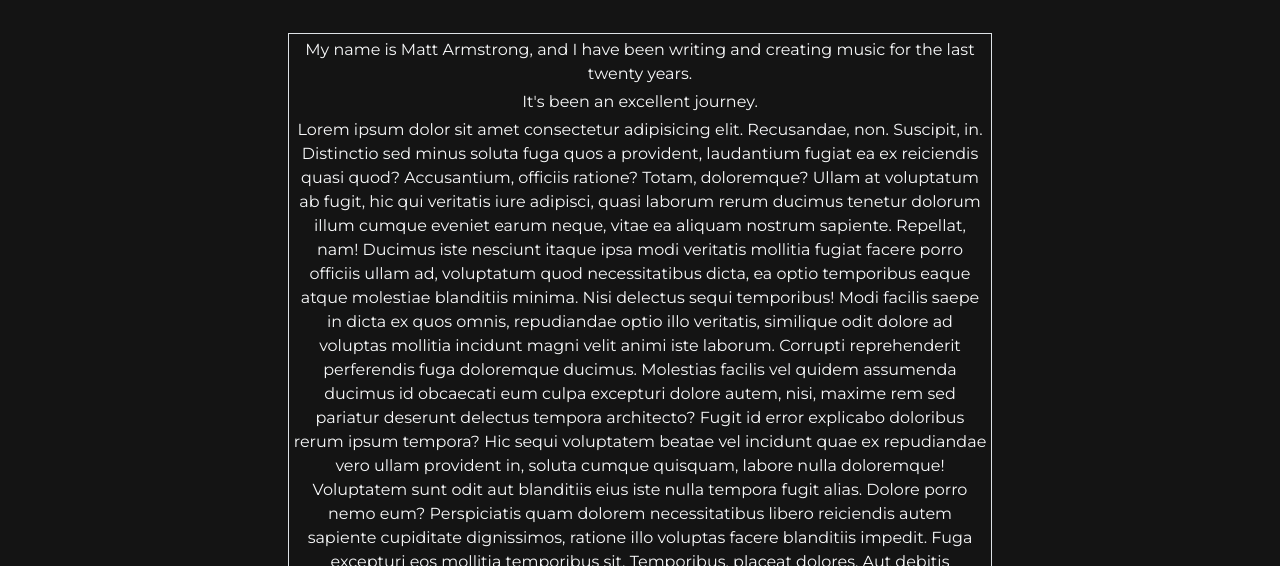
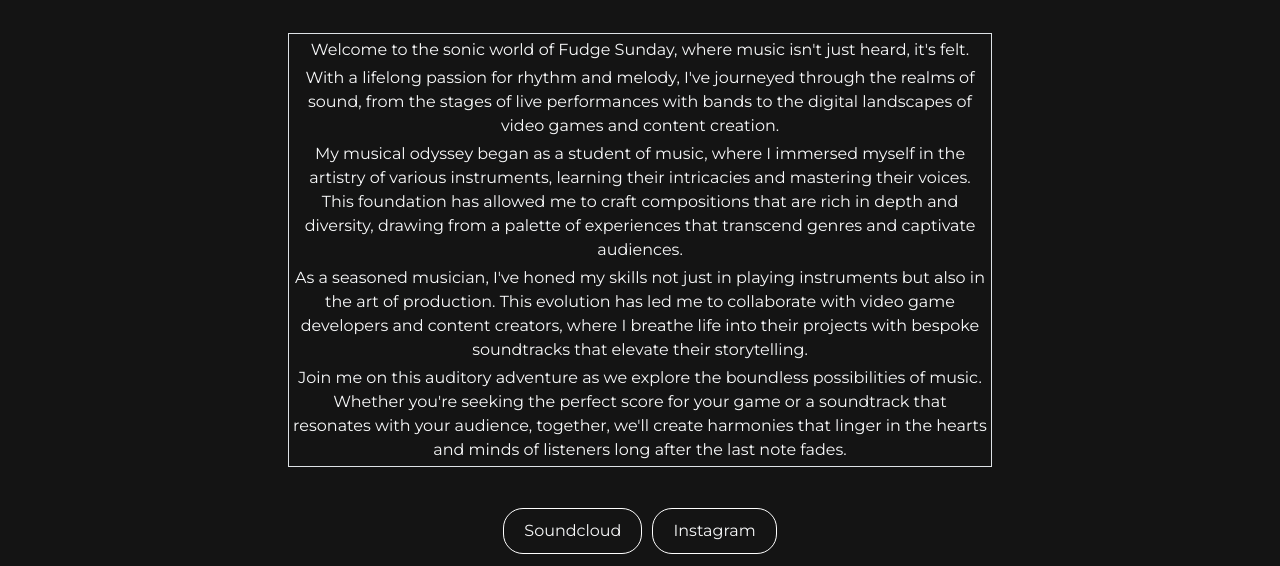
Before and after one commit to mattarmstrongspace/mattarmstrong-space, a plain HTML site: page fudgesunday/fudgeabout.html in a window 1280 px wide. Shown: the part 234-800 px from the top of the page. Drawn offline with nearby package versions, Linux system fonts and the light colour scheme.

Commit message:
Update fudgeabout.html
added an about me instead of having lorem

```diff
--- a/fudgesunday/fudgeabout.html
+++ b/fudgesunday/fudgeabout.html
@@ -59,18 +59,12 @@
           <div class="container-fluid py-4">
 
           <div class="m-1 border">
-          <p class="p-0 m-1">My name is Matt Armstrong, and I have been writing and creating music for the last twenty years.</p>
-          <p class="p-0 m-1">It's been an excellent journey.</p>
-          <p class="p-0 m-1">Lorem ipsum dolor sit amet consectetur adipisicing elit. Recusandae, non. Suscipit, in. Distinctio sed minus soluta fuga quos a provident, laudantium fugiat ea ex reiciendis quasi quod? Accusantium, officiis ratione?
-          Totam, doloremque? Ullam at voluptatum ab fugit, hic qui veritatis iure adipisci, quasi laborum rerum ducimus tenetur dolorum illum cumque eveniet earum neque, vitae ea aliquam nostrum sapiente. Repellat, nam!
-          Ducimus iste nesciunt itaque ipsa modi veritatis mollitia fugiat facere porro officiis ullam ad, voluptatum quod necessitatibus dicta, ea optio temporibus eaque atque molestiae blanditiis minima. Nisi delectus sequi temporibus!
-          Modi facilis saepe in dicta ex quos omnis, repudiandae optio illo veritatis, similique odit dolore ad voluptas mollitia incidunt magni velit animi iste laborum. Corrupti reprehenderit perferendis fuga doloremque ducimus.
-          Molestias facilis vel quidem assumenda ducimus id obcaecati eum culpa excepturi dolore autem, nisi, maxime rem sed pariatur deserunt delectus tempora architecto? Fugit id error explicabo doloribus rerum ipsum tempora?
-          Hic sequi voluptatem beatae vel incidunt quae ex repudiandae vero ullam provident in, soluta cumque quisquam, labore nulla doloremque! Voluptatem sunt odit aut blanditiis eius iste nulla tempora fugit alias.
-          Dolore porro  nemo eum? Perspiciatis quam dolorem necessitatibus libero reiciendis autem sapiente cupiditate dignissimos, ratione illo voluptas facere blanditiis impedit. Fuga excepturi eos mollitia temporibus sit. Temporibus, placeat dolores.
-          Aut debitis blanditiis corporis tenetur praesentium temporibus molestiae officia distinctio officiis quasi optio deleniti, earum deserunt, consectetur ad at maxime soluta id repudiandae! Ipsum molestiae repellendus fuga aperiam nisi fugit?
-          Ex ab molestiae saepe repudiandae eius et. Earum blanditiis id quis sed vel quod voluptatem ut quo. Ratione eligendi unde error nulla ipsam! Quod aperiam quasi ex provident beatae cupiditate.</p>
-        </div>
+          <p class="p-0 m-1">Welcome to the sonic world of Fudge Sunday, where music isn't just heard, it's felt.</p>
+          <p class="p-0 m-1">With a lifelong passion for rhythm and melody, I've journeyed through the realms of sound, from the stages of live performances with bands to the digital landscapes of video games and content creation.</p>
+          <p class="p-0 m-1">My musical odyssey began as a student of music, where I immersed myself in the artistry of various instruments, learning their intricacies and mastering their voices. This foundation has allowed me to craft compositions that are rich in depth and diversity, drawing from a palette of experiences that transcend genres and captivate audiences.</p>
+          <p class="p-0 m-1">As a seasoned musician, I've honed my skills not just in playing instruments but also in the art of production. This evolution has led me to collaborate with video game developers and content creators, where I breathe life into their projects with bespoke soundtracks that elevate their storytelling.</p>
+          <p class="p-0 m-1">Join me on this auditory adventure as we explore the boundless possibilities of music. Whether you're seeking the perfect score for your game or a soundtrack that resonates with your audience, together, we'll create harmonies that linger in the hearts and minds of listeners long after the last note fades.</p>
+          </div>
         </div>
       </div>
     </div>
```
